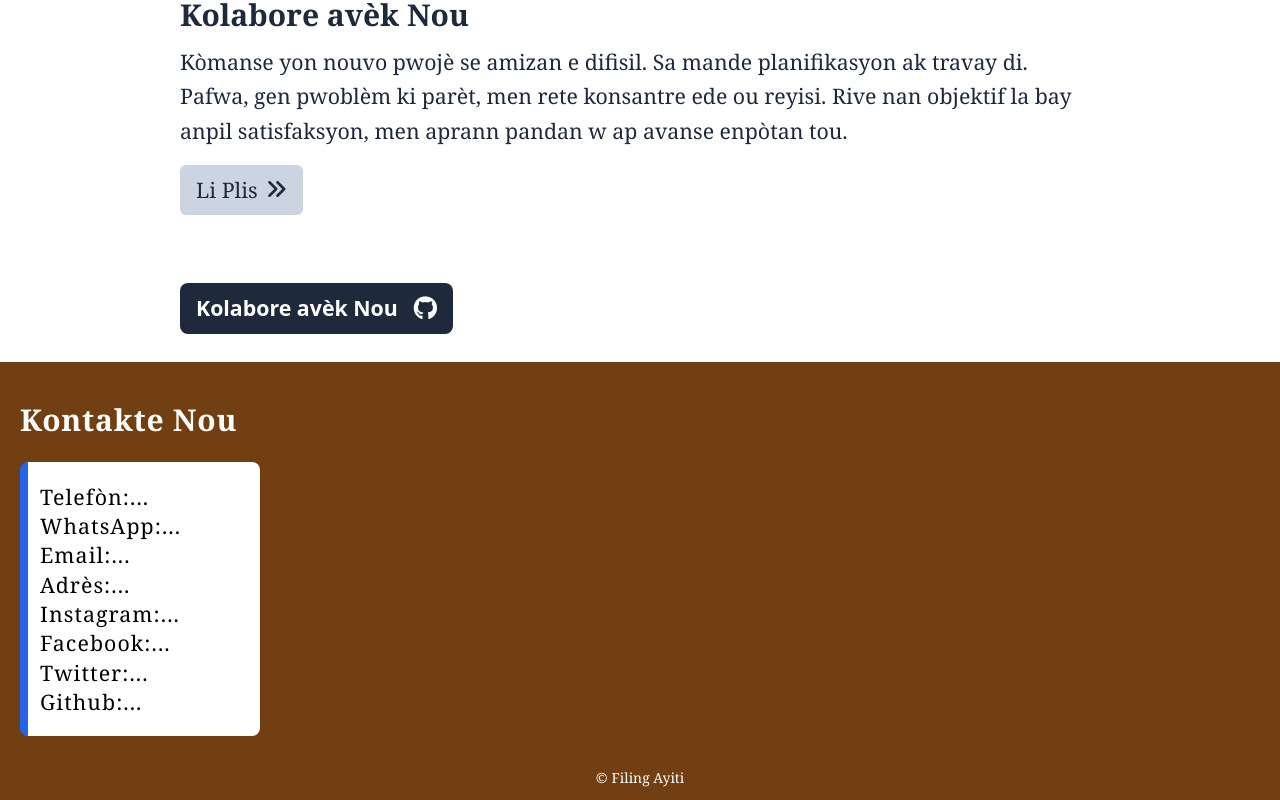
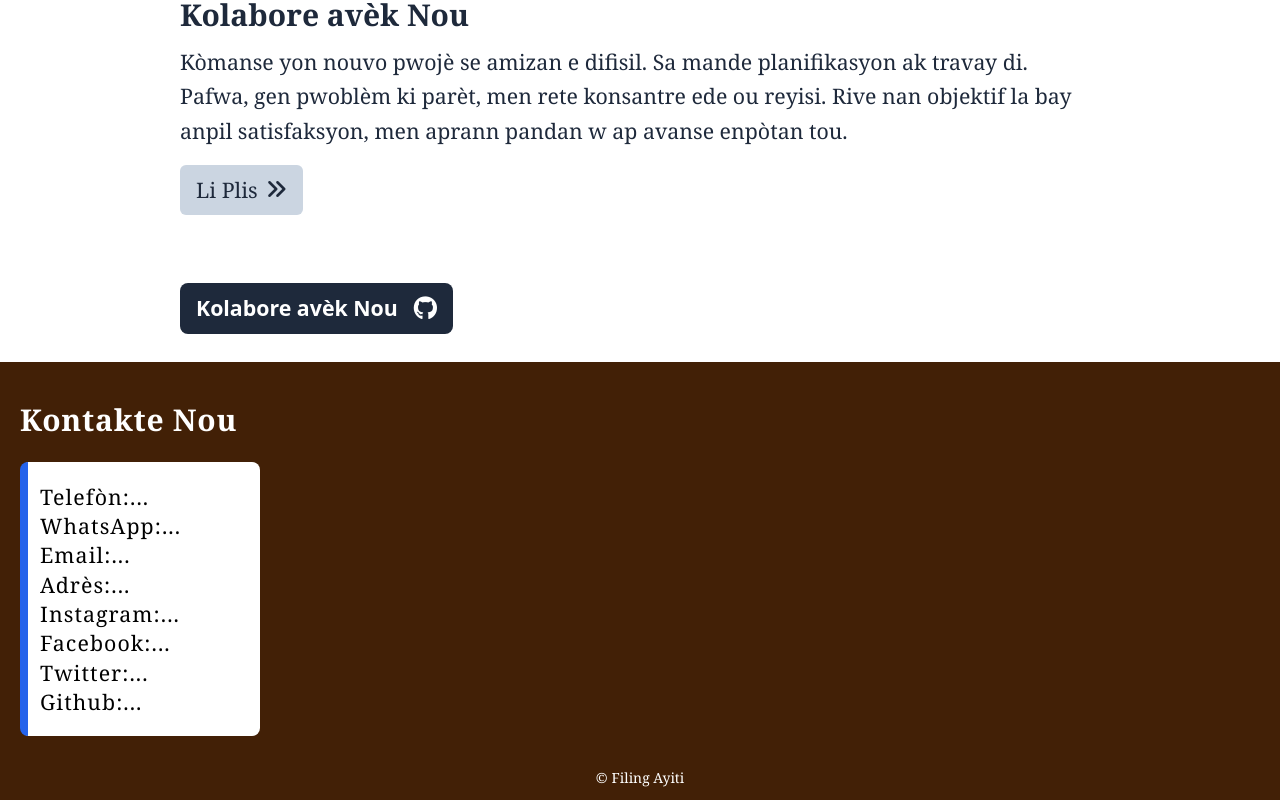
Before and after one commit to wfleu445/feeling-haiti-project, a SvelteKit app in the folder landing-page/: page / in a window 1280 px wide. Shown: the part 1222-2022 px from the top of the page. Built offline with nearby package versions, Linux system fonts and the light colour scheme; no server answers.

Commit message:
feat: Set trailingslash to always to always include slash

```diff
--- a/landing-page/src/routes/+layout.ts
+++ b/landing-page/src/routes/+layout.ts
@@ -1 +1,2 @@
-export const prerender = true;
+export const prerender = 'auto';
+export const trailingSlash = 'always';
--- a/landing-page/src/routes/+page.svelte
+++ b/landing-page/src/routes/+page.svelte
@@ -160,7 +160,7 @@
 			<div class="flex w-full">{@render joinButton()}</div>
 		</div>
 	</div>
-	<div class="gap flex min-h-96 w-full flex-col bg-yellow-900 pt-10">
+	<div class="gap flex min-h-96 w-full flex-col bg-yellow-950 pt-10">
 		<div class="flex grow">
 			<div class="w-restricted flex w-full flex-col gap-3 px-5">
 				<h2 class="pb-3 text-3xl font-bold tracking-wide text-white">
```
